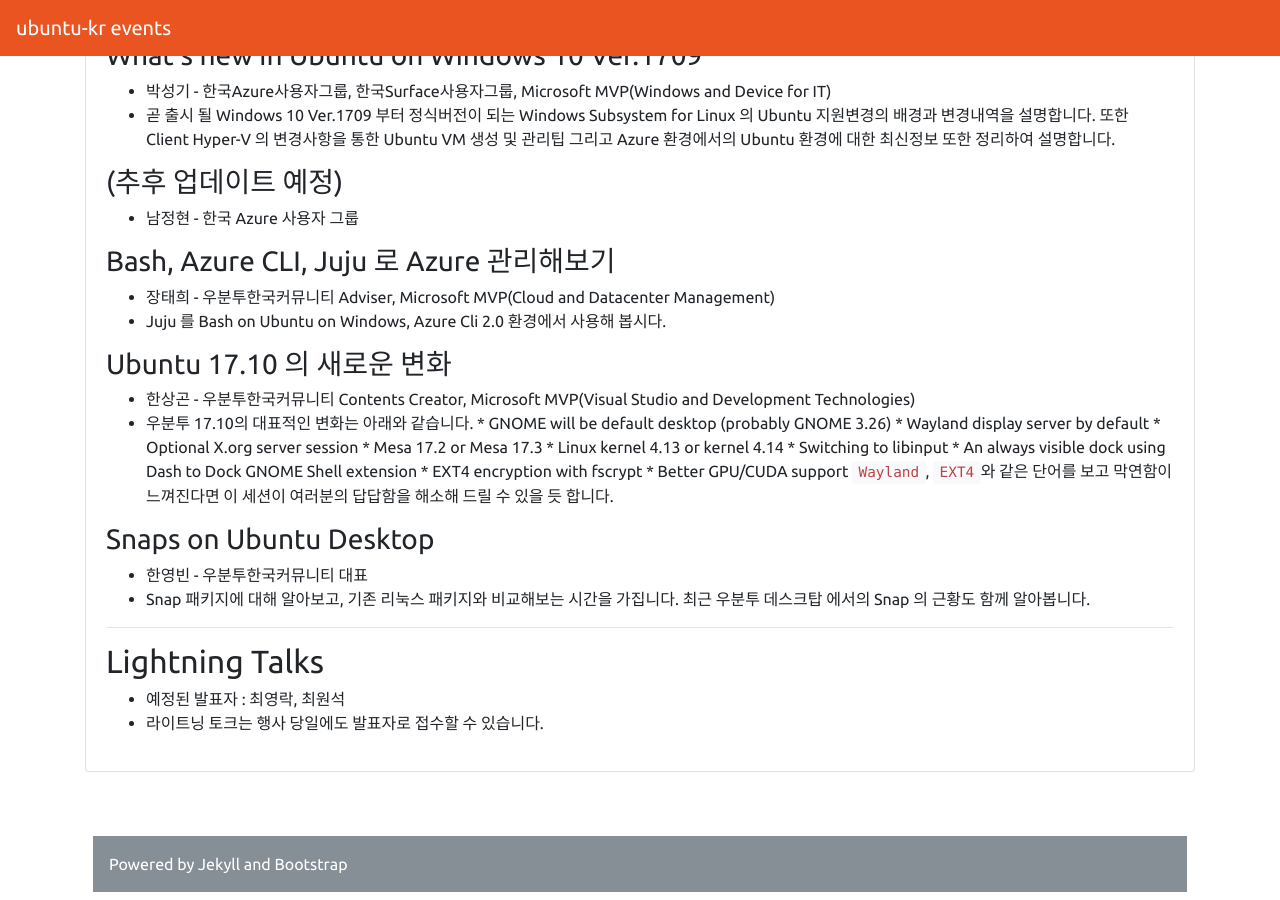
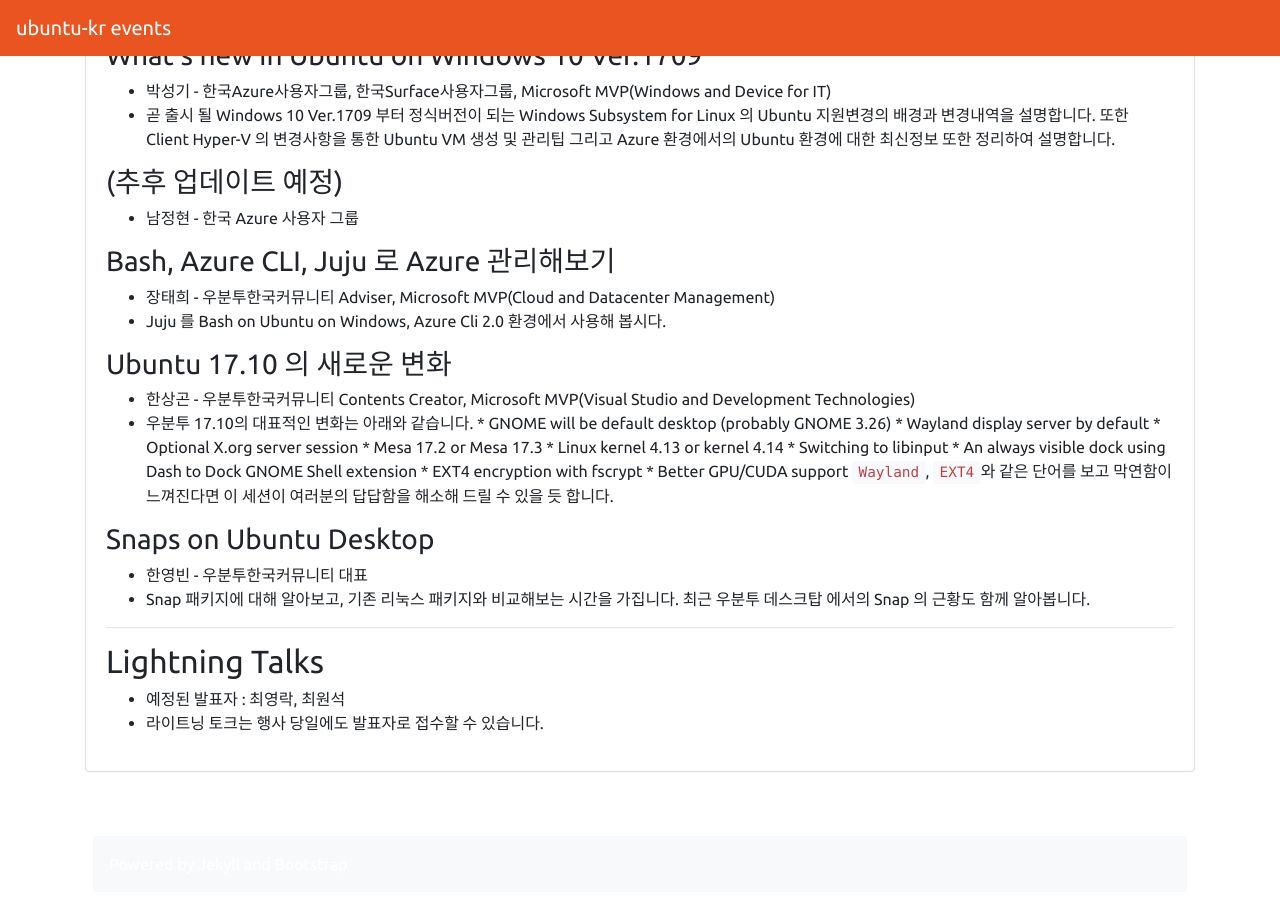
Before and after one commit to ubuntu-kr/events, a Jekyll site: the page built from _posts/2017-08-25-ubuntu-kr-krazure-joint-seminar.md, in a window 1280 px wide and 900 px high, scrolled down 836 px. Built offline with Jekyll 4.4.1, drawn with Linux system fonts in a browser that asks for light colours.

Commit message:
update footer

```diff
--- a/_includes/footer.html
+++ b/_includes/footer.html
@@ -1,3 +1,3 @@
-<div class="p-3 mb-2 bg-secondary text-white footer">
+<div class="p-3 mb-2 bg-light text-white footer">
   Powered by Jekyll and Bootstrap
 </div>
```
